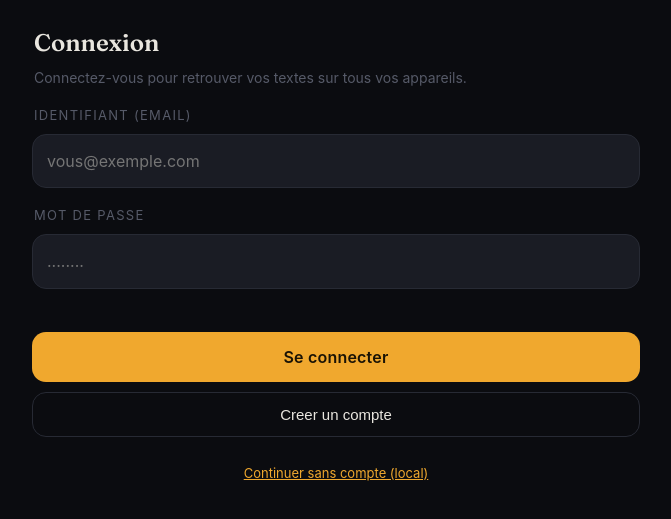
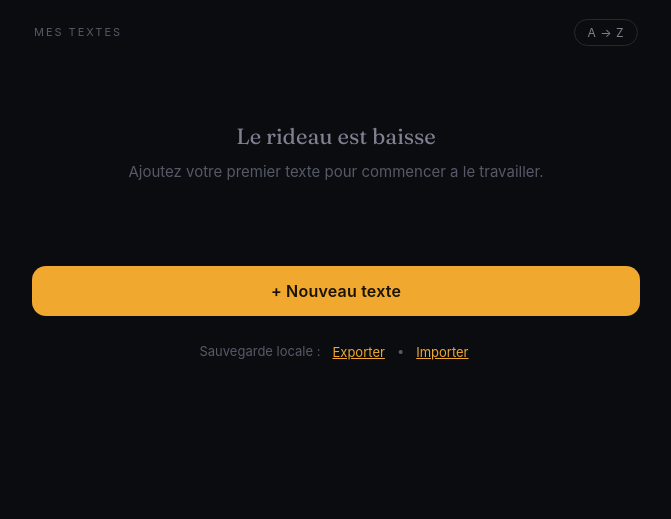
Before and after one commit to Guid0Craft/Le-Souffleur, a plain HTML site: page index.html in a window 1280 px wide. Shown: the part 69-588 px from the top of the page, without its empty margins (304-975 px from the left). Drawn offline with nearby package versions, Linux system fonts and the light colour scheme.

Commit message:
Update index.html

```diff
--- a/index.html
+++ b/index.html
@@ -271,8 +271,8 @@
   /* ===== CONFIGURATION SUPABASE =====
      Colle ici l'URL de ton projet et la cle "anon" (publique).
      Tant que ces deux champs sont vides, l'app fonctionne en local uniquement. */
-  const SUPABASE_URL = "https://rorewjhwjlayqiiygddg.supabase.co";
-  const SUPABASE_ANON_KEY = "eyJhbGciOiJIUzI1NiIsInR5cCI6IkpXVCJ9.eyJpc3MiOiJzdXBhYmFzZSIsInJlZiI6InJvcmV3amh3amxheXFpaXlnZGRnIiwicm9sZSI6ImFub24iLCJpYXQiOjE3ODE2MDU0OTEsImV4cCI6MjA5NzE4MTQ5MX0.iWqgVDPKY_g-XuDcYAGmKf7-eKXuq3EhQ6FPS8m65-w";
+  const SUPABASE_URL = "";
+  const SUPABASE_ANON_KEY = "";
 
   const STORE_KEY = "souffleur_v1";
 
```
